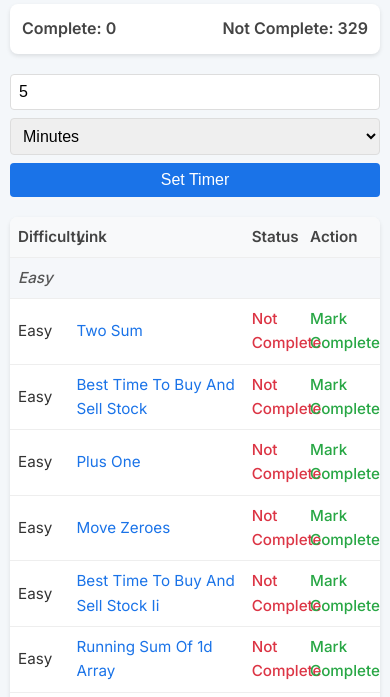
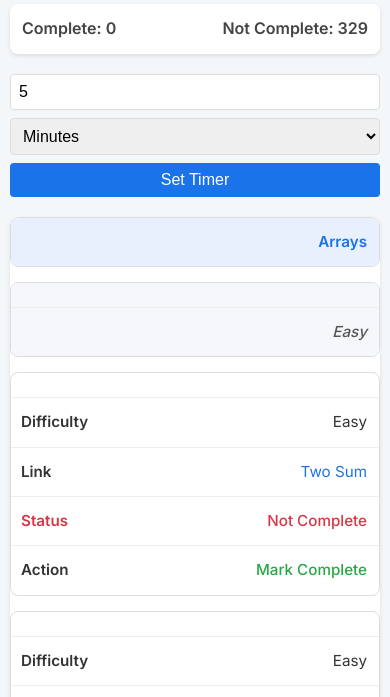
Before and after one commit to Darkshadow72056/DSA_link_tracker, a plain HTML site: page index.html in a window 390 px wide. Shown: the part 137-834 px from the top of the page. Drawn offline with Linux system fonts and the light colour scheme.

Commit message:
Add files via upload

```diff
--- a/css/styles.css
+++ b/css/styles.css
@@ -232,21 +232,51 @@ tr.difficulty-header td {
         max-width: 90%;
     }
 
-    #linkTable {
-        font-size: 0.85rem;
+    #linkTable thead {
+        display: none;
     }
 
-    #linkTable th, #linkTable td {
-        padding: 8px;
+    #linkTable, #linkTable tbody, #linkTable tr, #linkTable td {
+        display: block;
+        width: 100%;
     }
 
-    #linkTable th:first-child, #linkTable td:first-child {
-        display: none; /* Hide empty first column on mobile */
+    #linkTable tr {
+        margin-bottom: 15px;
+        border: 1px solid #ddd;
+        border-radius: 8px;
+        overflow: hidden;
     }
 
-    .table-container {
-        overflow-x: auto;
-        -webkit-overflow-scrolling: touch;
+    #linkTable td {
+        text-align: right;
+        padding-left: 50%;
+        position: relative;
+        border-bottom: 1px solid #eee;
+    }
+
+    #linkTable td:before {
+        content: attr(data-label);
+        position: absolute;
+        left: 10px;
+        width: calc(50% - 20px);
+        padding-right: 10px;
+        white-space: nowrap;
+        text-align: left;
+        font-weight: bold;
+    }
+
+    #linkTable td:last-child {
+        border-bottom: none;
+    }
+
+    tr.topic-header td, tr.difficulty-header td {
+        text-align: center;
+        padding-left: 12px;
+    }
+
+    tr.topic-header td:before, tr.difficulty-header td:before {
+        content: "";
     }
 }
 
--- a/js/script.js
+++ b/js/script.js
@@ -412,10 +412,10 @@ function renderTable() {
         const displayTitle = link.url ? extractProblemName(link.url) : link.title;
         row.innerHTML = `
             <td></td>
-            <td>${link.difficulty || ''}</td>
-            <td><a href="${link.url || '#'}" target="_blank" title="${link.url || ''}">${displayTitle}</a></td>
-            <td data-status="${link.status}">${link.status}</td>
-            <td><span class="toggle-status" data-index="${index}">${actionText}</span></td>
+            <td data-label="Difficulty">${link.difficulty || ''}</td>
+            <td data-label="Link"><a href="${link.url || '#'}" target="_blank" title="${link.url || ''}">${displayTitle}</a></td>
+            <td data-label="Status" data-status="${link.status}">${link.status}</td>
+            <td data-label="Action"><span class="toggle-status" data-index="${index}">${actionText}</span></td>
         `;
         tableBody.appendChild(row);
 
```
